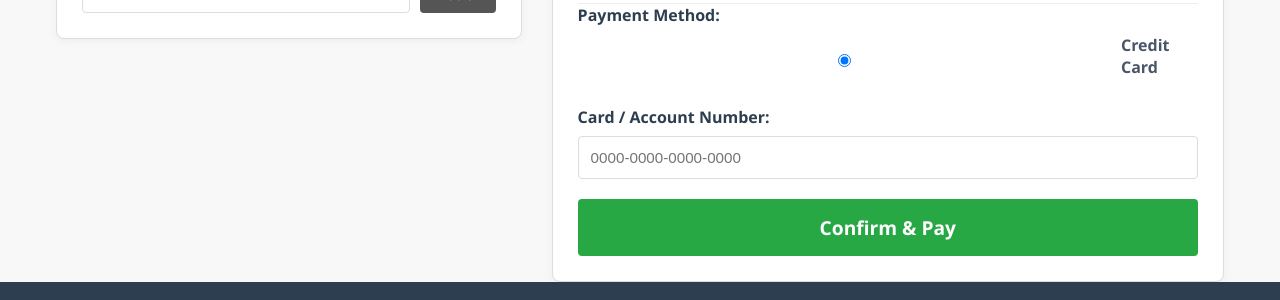
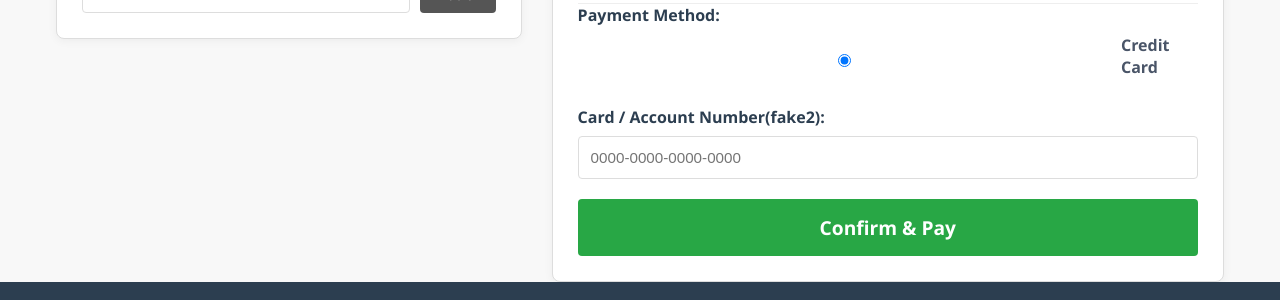
Before and after one commit to TzeXin75/BookStore, a PHP site: page /checkout.php in a window 1280 px wide. Shown: the part 405-705 px from the top of the page. Run offline with PHP 8.4, Linux system fonts and the light colour scheme; tables that the repository leaves empty or names only in its code hold one stand-in row (values such as "Sample post").

Commit message:
add fake for testing

```diff
--- a/checkout.php
+++ b/checkout.php
@@ -126,7 +126,7 @@ if ($final_total < 0) $final_total = 0;
                         </div>
 
                         <div class="form-group">
-                            <label class="form-label">Card / Account Number:</label>
+                            <label class="form-label">Card / Account Number(fake2):</label>
                             <input type="text" name="payment_ref" placeholder="0000-0000-0000-0000" required class="form-input">
                         </div>
 
```
